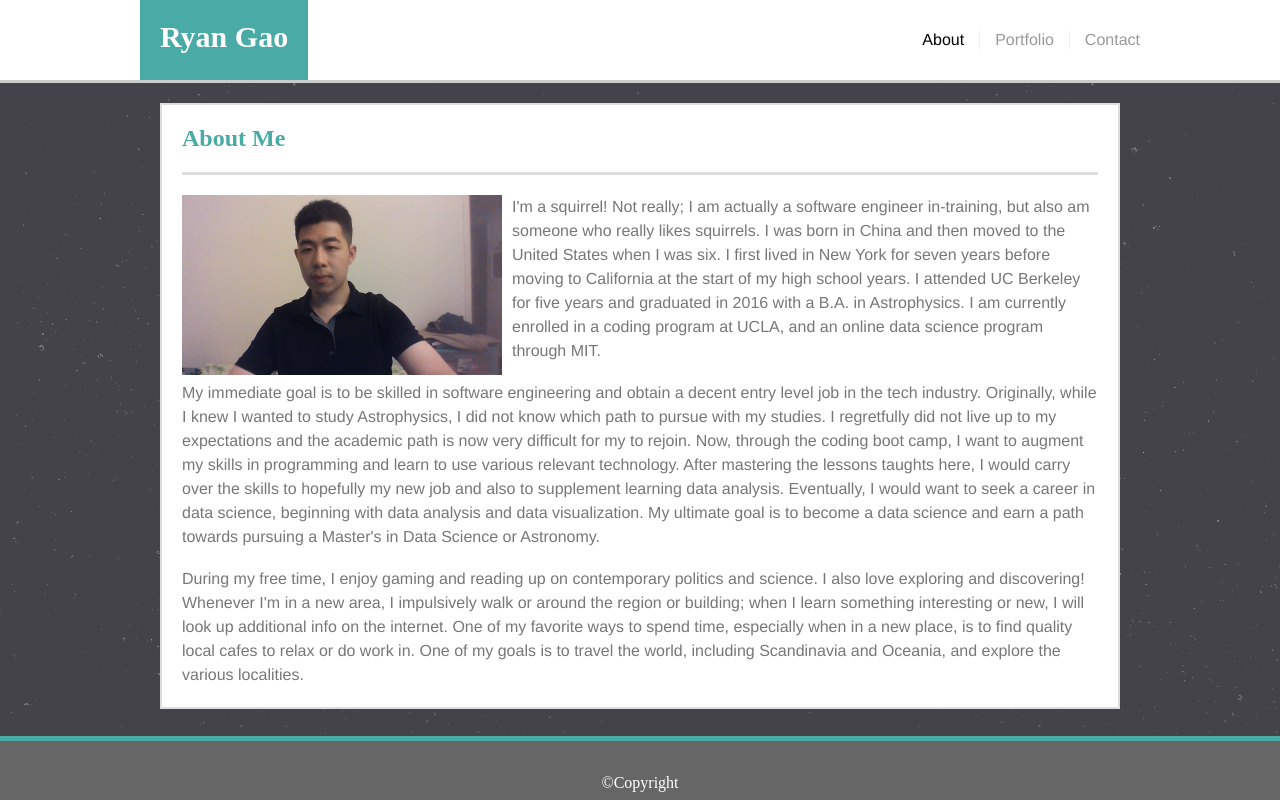
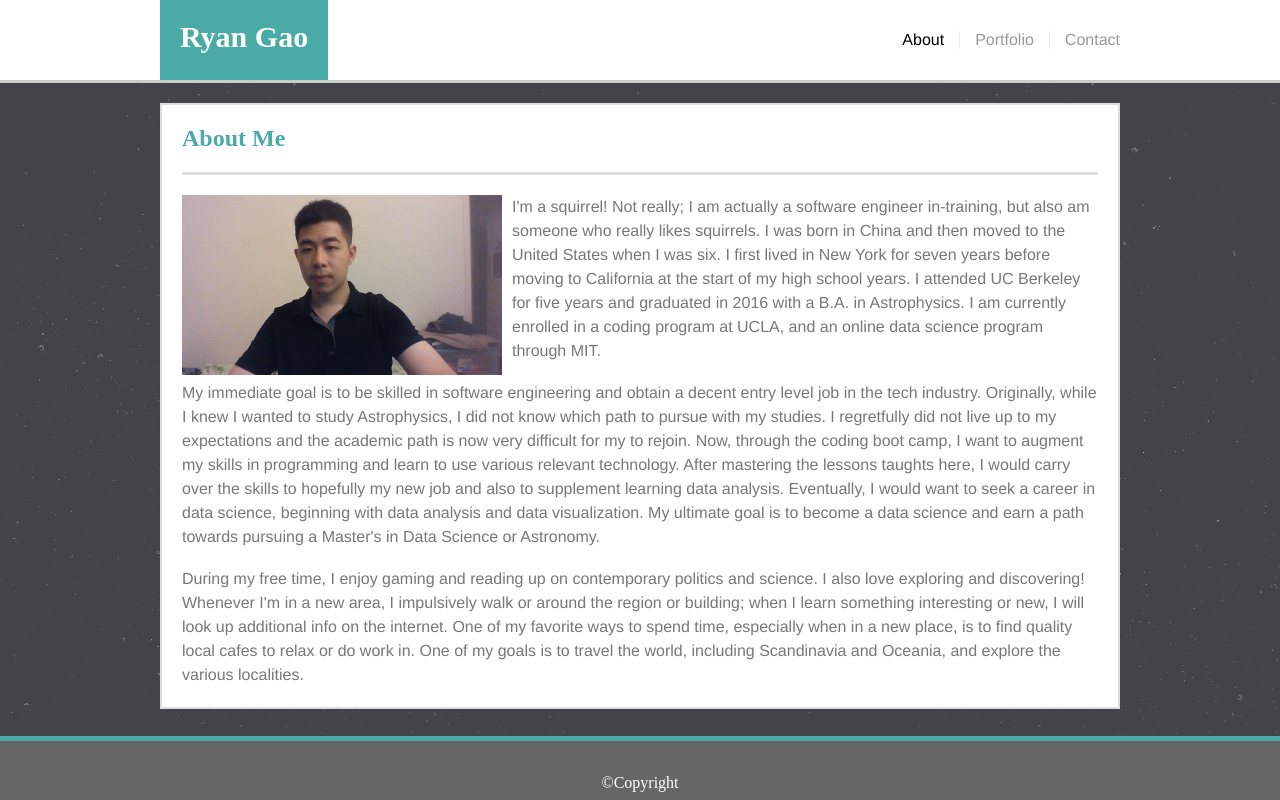
Before and after one commit to rgao/Basic-Portfolio, a plain HTML site: page index.html in a window 1280 px wide. Drawn offline with Linux system fonts and the light colour scheme.

Commit message:
fixed navbar width

```diff
--- a/assets/css/style.css
+++ b/assets/css/style.css
@@ -11,7 +11,7 @@ nav {
 
 .nav-content {
     position: relative;
-    width: 1000px;
+    width: 960px;
     height: 100%;
     margin: auto;
 }
```
